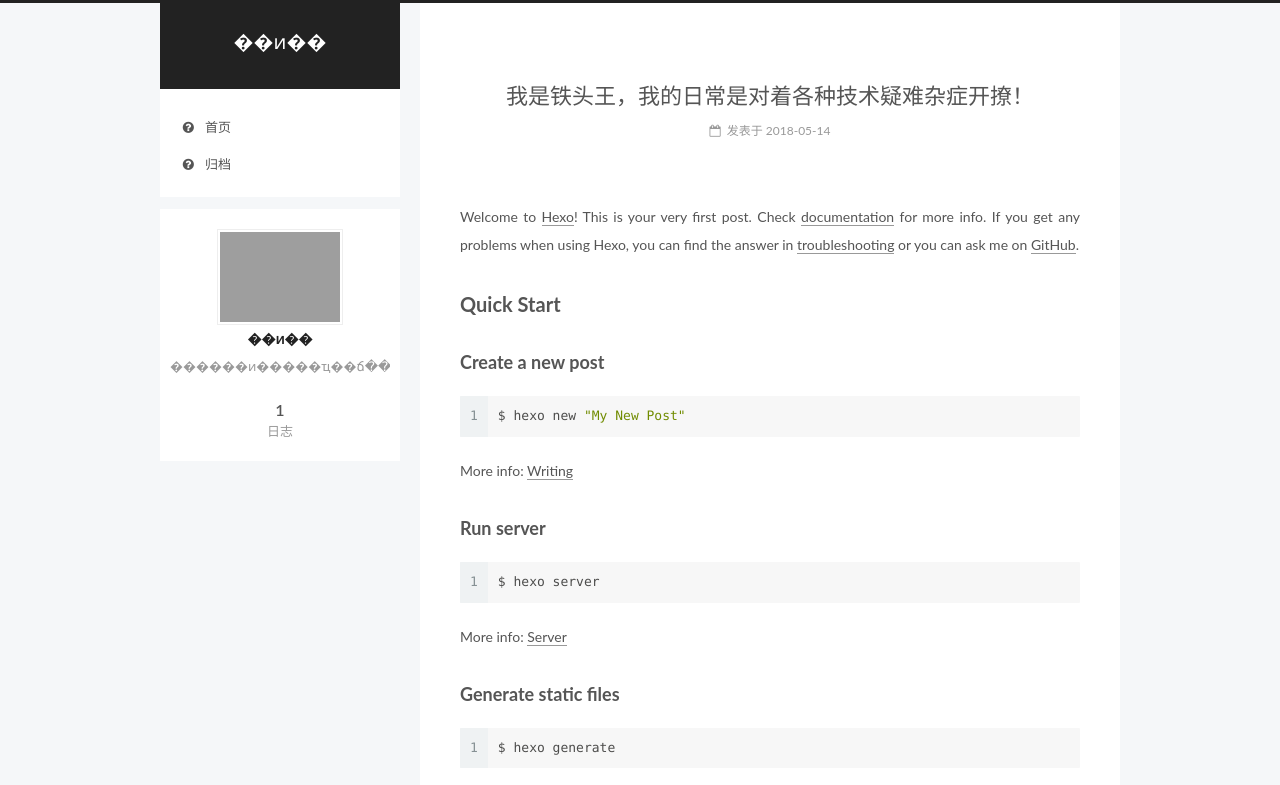
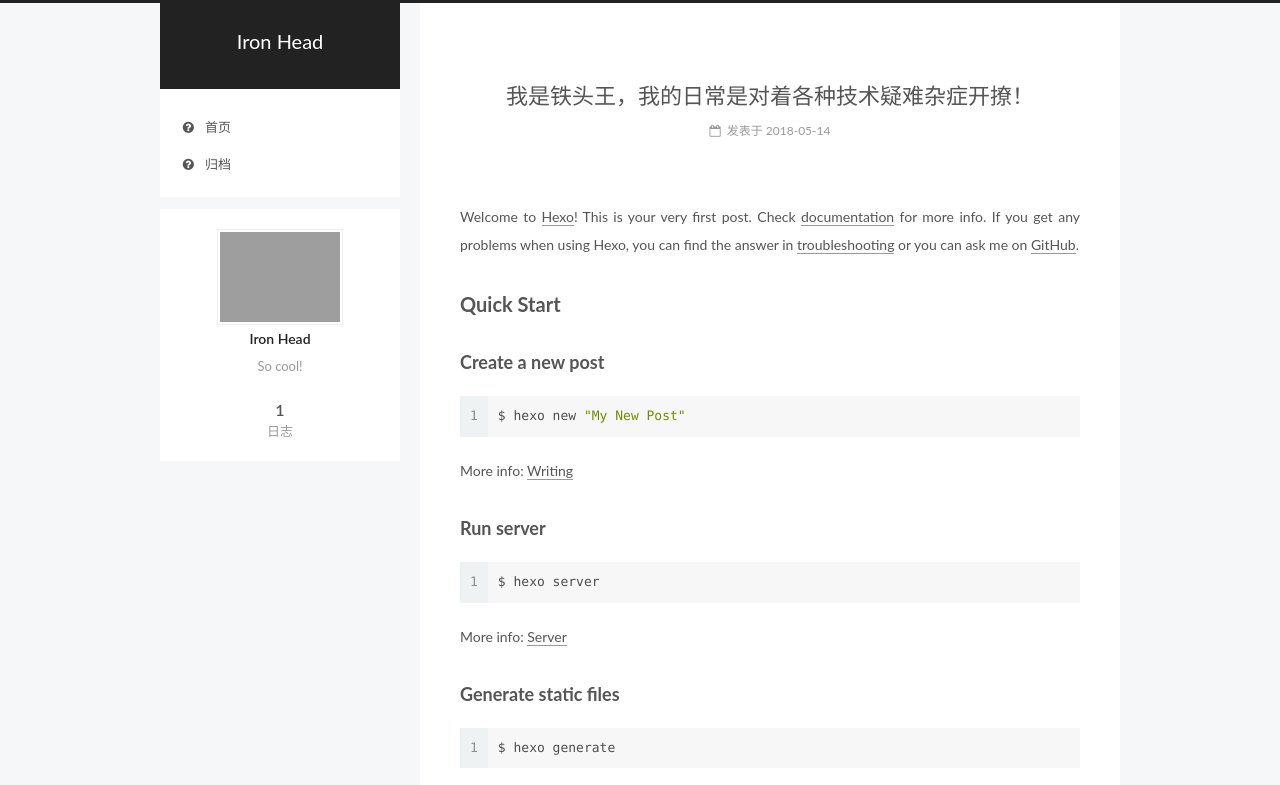
Before and after one commit to aaaboss/aaaboss.github.io, a plain HTML site: page index.html in a window 1280 px wide. Shown: the top 785 px of the page. Drawn offline with Linux system fonts and the light colour scheme; grey boxes are pictures that could not be loaded.

Commit message:
Site updated: 2018-05-16 16:38:39

```diff
--- a/css/main.css
+++ b/css/main.css
@@ -1823,7 +1823,7 @@ pre .javascript .function {
   width: 4px;
   height: 4px;
   border-radius: 50%;
-  background: #b074cc;
+  background: #b3ff50;
 }
 .links-of-blogroll {
   font-size: 13px;
--- a/index.html
+++ b/index.html
@@ -79,16 +79,16 @@
 
 
 
-<meta name="description" content="������ͷ�����ҵ��ճ��ǶԸ��ּ���������֢��ߣ��">
+<meta name="description" content="So cool!">
 <meta property="og:type" content="website">
-<meta property="og:title" content="��ͷ��">
+<meta property="og:title" content="Iron Head">
 <meta property="og:url" content="http://yoursite.com/index.html">
-<meta property="og:site_name" content="��ͷ��">
-<meta property="og:description" content="������ͷ�����ҵ��ճ��ǶԸ��ּ���������֢��ߣ��">
+<meta property="og:site_name" content="Iron Head">
+<meta property="og:description" content="So cool!">
 <meta property="og:locale" content="zh-Hans">
 <meta name="twitter:card" content="summary">
-<meta name="twitter:title" content="��ͷ��">
-<meta name="twitter:description" content="������ͷ�����ҵ��ճ��ǶԸ��ּ���������֢��ߣ��">
+<meta name="twitter:title" content="Iron Head">
+<meta name="twitter:description" content="So cool!">
 
 
 
@@ -124,7 +124,7 @@
 
 
 
-  <title>��ͷ��</title>
+  <title>Iron Head</title>
 
 
 
@@ -155,7 +155,7 @@
     <div class="custom-logo-site-title">
       <a href="/"  class="brand" rel="start">
         <span class="logo-line-before"><i></i></span>
-        <span class="site-title">��ͷ��</span>
+        <span class="site-title">Iron Head</span>
         <span class="logo-line-after"><i></i></span>
       </a>
     </div>
@@ -235,13 +235,13 @@
     <link itemprop="mainEntityOfPage" href="http://yoursite.com/2018/05/14/hello-world/">
 
     <span hidden itemprop="author" itemscope itemtype="http://schema.org/Person">
-      <meta itemprop="name" content="��ͷ��">
+      <meta itemprop="name" content="Iron Head">
       <meta itemprop="description" content="">
       <meta itemprop="image" content="http://example.com/avatar.png">
     </span>
 
     <span hidden itemprop="publisher" itemscope itemtype="http://schema.org/Organization">
-      <meta itemprop="name" content="��ͷ��">
+      <meta itemprop="name" content="Iron Head">
     </span>
 
 
@@ -384,10 +384,10 @@
 
               <img class="site-author-image" itemprop="image"
                 src="http://example.com/avatar.png"
-                alt="��ͷ��" />
+                alt="Iron Head" />
 
-              <p class="site-author-name" itemprop="name">��ͷ��</p>
-              <p class="site-description motion-element" itemprop="description">������ͷ�����ҵ��ճ��ǶԸ��ּ���������֢��ߣ��</p>
+              <p class="site-author-name" itemprop="name">Iron Head</p>
+              <p class="site-description motion-element" itemprop="description">So cool!</p>
           </div>
 
           <nav class="site-state motion-element">
@@ -442,7 +442,7 @@
   <span class="with-love">
     <i class="fa fa-user"></i>
   </span>
-  <span class="author" itemprop="copyrightHolder">��ͷ��</span>
+  <span class="author" itemprop="copyrightHolder">Iron Head</span>
 
 
 </div>
```
Also changed, not shown: 2018/05/14/hello-world/index.html (+9 -9 lines), archives/2018/05/index.html (+12 -12 lines), archives/2018/index.html (+12 -12 lines), archives/index.html (+12 -12 lines).
